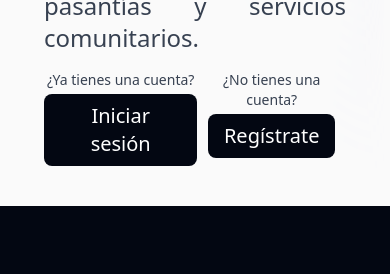
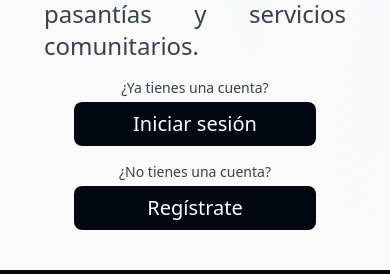
Before and after one commit to Dunel/SysProGestion, a Next.js app: page / in a window 390 px wide. Shown: the part 2024-2298 px from the top of the page. Built offline with nearby package versions, Linux system fonts and the light colour scheme.

Commit message:
button of Bienvenida page

```diff
--- a/src/components/Bienvenida.jsx
+++ b/src/components/Bienvenida.jsx
@@ -77,21 +77,22 @@ export default function Bienvenida() {
 
 
             {/* Botón de registro */}
-            <div className="flex justify-center mb-4 text-center">
-              <div className='w-auto'>
+<div className="flex flex-col md:flex-row justify-center mb-4 text-center">
+  <div className='min-w-[50%] w-auto md:mr-4'>
     <label className="block text-sm font-medium text-gray-700 mb-1">¿Ya tienes una cuenta?</label>
-              <button className="relative z-50 w-auto bg-gray-950 text-white py-2 px-4 rounded-lg hover:bg-gray-800 focus:outline-none focus:ring-2 focus:ring-blue-500 text-xl" >
+    <button className="relative z-50 w-auto min-w-[80%] bg-gray-950 text-white py-2 px-4 rounded-lg hover:bg-gray-800 focus:outline-none focus:ring-2 focus:ring-blue-500 text-xl">
       <Link href="/login">Iniciar sesión</Link>
     </button>
   </div>
 
-              <div className='w-[50%]'>
+  <div className='min-w-[50%] w-auto md:ml-4 mt-4 md:mt-0'>
     <label className="block text-sm font-medium text-gray-700 mb-1">¿No tienes una cuenta?</label>
-              <button className="relative z-50 w-auto bg-gray-950 text-white py-2 px-4 rounded-lg hover:bg-gray-800 focus:outline-none focus:ring-2 focus:ring-blue-500 text-xl">
+    <button className="relative z-50 w-auto min-w-[80%] bg-gray-950 text-white py-2 px-4 rounded-lg hover:bg-gray-800 focus:outline-none focus:ring-2 focus:ring-blue-500 text-xl">
       <Link href="/register">Regístrate</Link>
     </button>
   </div>
 </div>
+
 
 
           </div>
--- a/src/components/Title-h1.jsx
+++ b/src/components/Title-h1.jsx
@@ -13,9 +13,9 @@ export default function TitleH1({title}) {
 
 
   return (
-<div className='flex items-center justify-center text-center'>
+<div className='flex items-center justify-center text-center m-2'>
       <h1
-        className={`transition-all duration-1000 absolute font-bold text-gray-900 text-3xl md:text-5xl lg:text-5xl`} // Transición de 1000ms
+        className={`transition-all duration-1000 absolute font-bold text-gray-900 text-3xl md:text-4xl lg:text-5xl`} // Transición de 1000ms
         style={{ top: topPosition, transform: 'translateY(-50%)' }} // Centrado verticalmente
         >
        {title}
```
Lines whose indentation alone changed are shown as unchanged.
